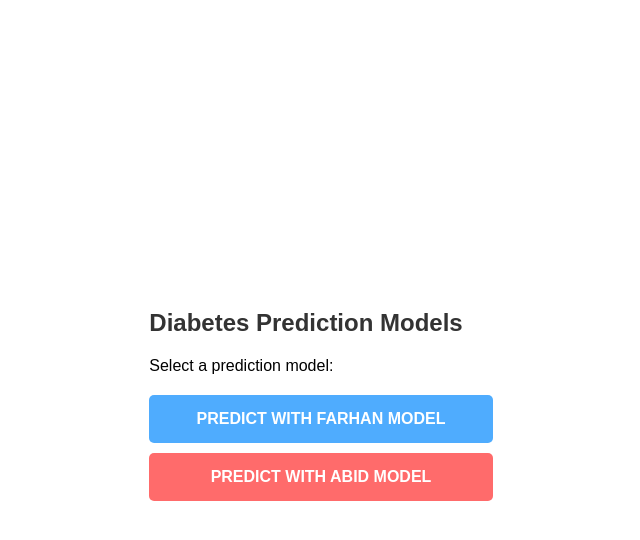
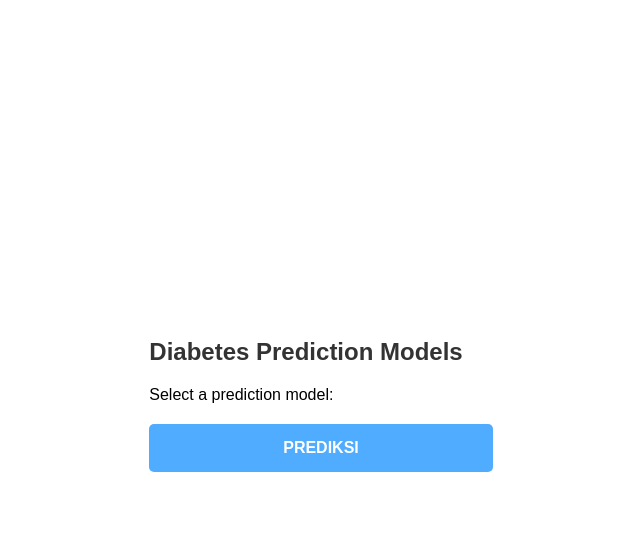
Before and after one commit to abrartaf/TA, a Flask app: page / in a window 1280 px wide. Shown: the top 540 px of the page, without its empty margins (334-974 px from the left). Run offline with Flask 3, Linux system fonts and the light colour scheme; parts of the project's set-up code (start-up, migrations or seed data) failed here and were passed over.

Commit message:
finishing

```diff
--- a/app.py
+++ b/app.py
@@ -2,10 +2,10 @@ from flask import Flask, request, render_template
 import pickle
 import pandas as pd
 from flask_sqlalchemy import SQLAlchemy
-from sklearn.ensemble import RandomForestClassifier
 
 
 app = Flask(__name__)
+
 
 app.config['SQLALCHEMY_DATABASE_URI'] = 'mysql+pymysql://root:@localhost/ta_db'
 app.config['SQLALCHEMY_TRACK_MODIFICATIONS'] = False
@@ -30,7 +30,6 @@ class ta(db.Model):
 # Load Machine Learning Models
 with open('rf.pkl', 'rb') as model_file_farhan:
     model_farhan = pickle.load(model_file_farhan)
-    print("✅ model_farhan LOADED:", type(model_farhan))  # Ini HARUS RandomForest
 
 with open('model_abid.pkl', 'rb') as model_file_abid:
     model_abid = pickle.load(model_file_abid)
--- a/templates/home.html
+++ b/templates/home.html
@@ -65,8 +65,7 @@
         <h2>Diabetes Prediction Models</h2>
         <p>Select a prediction model:</p>
         <div class="btn-container">
-            <a href="/predict1" class="btn btn-farhan">Predict with Farhan Model</a>
-            <a href="/predict2" class="btn btn-abid">Predict with Abid Model</a>
+            <a href="/predict" class="btn btn-farhan">Prediksi</a>
         </div>
     </div>
 </body>
```
